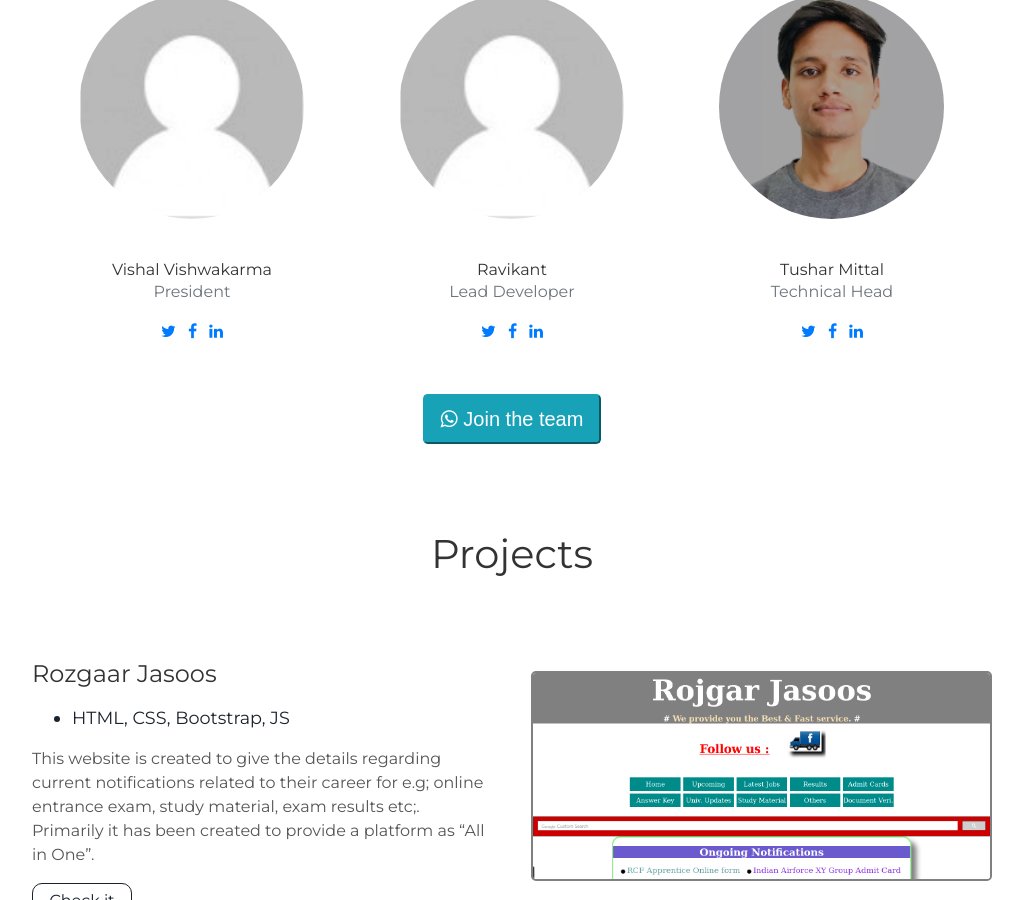
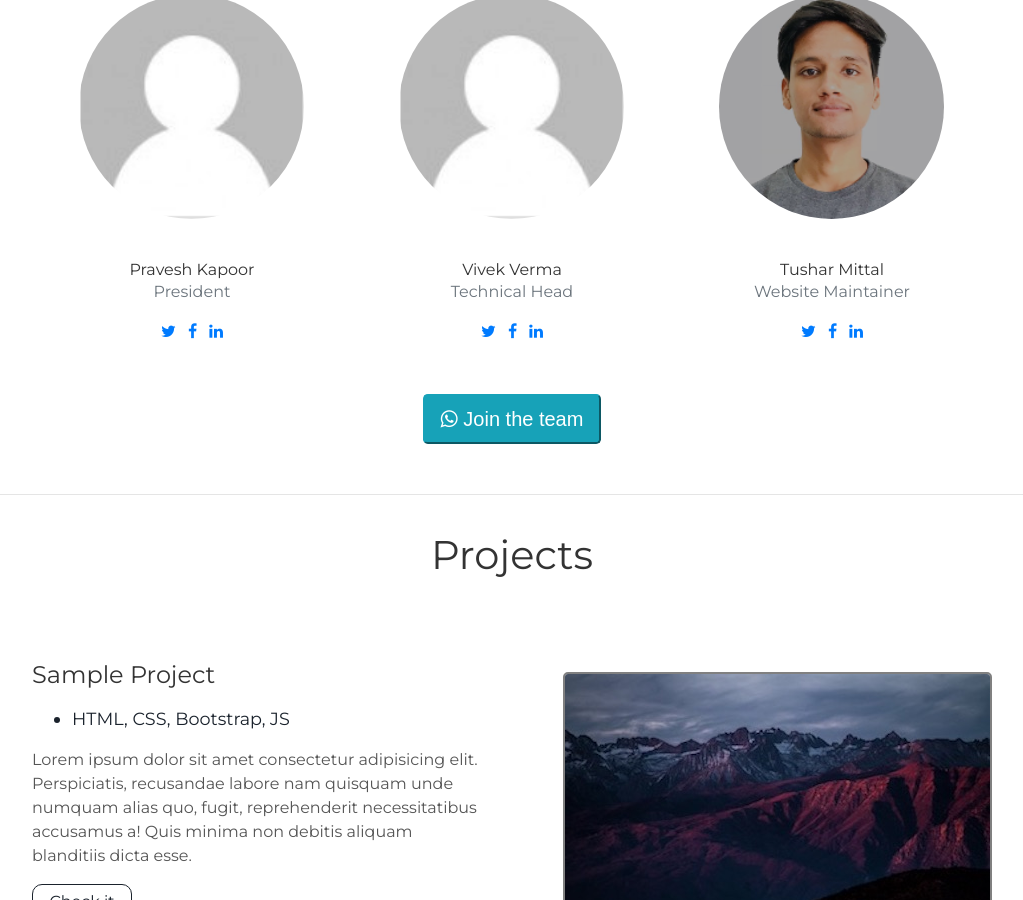
Before and after one commit to techytushar/cybersrishti, a Jekyll site: the page built from index.html, in a window 1280 px wide and 900 px high, scrolled down 1131 px. Shown: the whole window, without its empty margins (128-1151 px from the left). Built offline with Jekyll 4.4.1, drawn with Linux system fonts in a browser that asks for light colours; some of the changed text lies outside the part shown.

Commit message:
Initial for CyberSrishti
Signed-off-by: Tushar Mittal <chiragmittal.mittal@gmail.com>

```diff
--- a/_includes/about.html
+++ b/_includes/about.html
@@ -9,7 +9,7 @@
       <div class="col-sm-4">
         <div class="team-member">
           <img class="mx-auto rounded-circle" src="{{site.baseurl}}assets/img/profile pic.png" alt="">
-          <h4>Vishal Vishwakarma</h4>
+          <h4>Pravesh Kapoor</h4>
           <p class="text-muted">President</p>
           <ul class="list-inline social-buttons">
             <li class="list-inline-item">
@@ -33,8 +33,8 @@
       <div class="col-sm-4">
         <div class="team-member">
           <img class="mx-auto rounded-circle" src="{{site.baseurl}}assets/img/profile pic.png" alt="">
-          <h4>Ravikant</h4>
-          <p class="text-muted">Lead Developer</p>
+          <h4>Vivek Verma</h4>
+          <p class="text-muted">Technical Head</p>
           <ul class="list-inline social-buttons">
             <li class="list-inline-item">
               <a href="#">
@@ -58,7 +58,7 @@
         <div class="team-member">
           <img class="mx-auto rounded-circle" src="{{site.baseurl}}assets/img/tushar.png" alt="" height="152px" width="152px">
           <h4>Tushar Mittal</h4>
-          <p class="text-muted">Technical Head</p>
+          <p class="text-muted">Website Maintainer</p>
           <ul class="list-inline social-buttons">
             <li class="list-inline-item">
               <a href="#">
@@ -81,7 +81,7 @@
     </div>
   </div>
   <div class="container"><center>
-    <a href="https://chat.whatsapp.com/4CVd6Ff5JP96pjquOnShp2">
+    <a href="#">
     <button class="btn-lg btn-info"> <i class="fa fa-whatsapp"></i> Join the team</button>
       </a>
   </center></div>
--- a/_includes/footer.html
+++ b/_includes/footer.html
@@ -17,8 +17,8 @@
         <button type="submit" class="btn btn-success">Submit</button>
       </form>
     </div>
-    <p>&copy; {{site.username}}</p>
-    <p>Build with Jekyll and <span class="love"> ❤ </span></p>
+    <!-- <p>&copy; {{site.username}}</p> -->
+    <p>Build with <span class="love"> ❤ </span> by CyberSrishti </p>
 </footer>
 <script src="//cdn.jsdelivr.net/particles.js/2.0.0/particles.min.js"></script>
 <script src="{{site.baseurl}}assets/js/sweet-scroll.min.js"></script>
--- a/_includes/header.html
+++ b/_includes/header.html
@@ -8,7 +8,7 @@
         <a aria-label="Send email" href="mailto:info@kit.ac.in"><i class="fa fa-envelope" style = "font-size:30px; margin:10px; color:white;"></i></a>
         <a aria-label="Facebook" target="_blank" href="https://www.facebook.com/pg/CyberSrishti165/"><i class="fa fa-facebook" aria-hidden="true" style = "font-size:30px; margin:10px; color:white;"></i></a>
         <a aria-label="Website" target="_blank" href="http://kit.ac.in/"><i class="fa fa-globe" aria-hidden="true" style = "font-size:30px; margin:10px; color:white;"></i></a>
-        <a aria-label="My Twitter" target="_blank" href="https://github.com/techytushar" target="_blank"><i class="fa fa-github-alt" aria-hidden="true" style = "font-size:30px; margin:10px; color:white;"></i></a>
+
       </div>
       <div class="header-links">
         <a class="link" href="#about" data-scroll>About Us</a>
--- a/_includes/projects.html
+++ b/_includes/projects.html
@@ -3,15 +3,15 @@
 </div>
 <div class="user-projects">
   <div class="images-right" style = "margin-top:40px;">
-    <img alt="rojgaar jasoos" src="{{site.baseurl}}assets/img/rozgaar.png" />
+    <img alt="rojgaar jasoos" src="{{site.baseurl}}assets/img/mountains.jpg" />
   </div>
   <div class="contents" style = "margin-top:-20px;">
-    <h3> Rozgaar Jasoos </h3>
+    <h3> Sample Project </h3>
     <ul>
       <li> HTML, CSS, Bootstrap, JS </li>
     </ul>
-    <p>This website is created to give the details regarding current notifications related to their career for e.g; online entrance exam, study material, exam results etc;. Primarily it has been created to provide a platform as “All in One”.</p>
-    <a class="project-link" href="https://rojgarjasoos.com/" target="_blank">Check it out</a>
+    <p>Lorem ipsum dolor sit amet consectetur adipisicing elit. Perspiciatis, recusandae labore nam quisquam unde numquam alias quo, fugit, reprehenderit necessitatibus accusamus a! Quis minima non debitis aliquam blanditiis dicta esse.</p>
+    <a class="project-link" href="#" target="_blank">Check it out</a>
   </div>
 </div>
 <div class="user-projects">
--- a/_layouts/default.html
+++ b/_layouts/default.html
@@ -6,6 +6,7 @@
       <section id="about">
         {% include about.html %}
       </section>
+      <hr style="margin: 50px 0 -50px 0">
       <section id="projects">
         {% include projects.html %}
       </section>
```
Also changed, not shown: assets/img/mountains.jpg (added).
